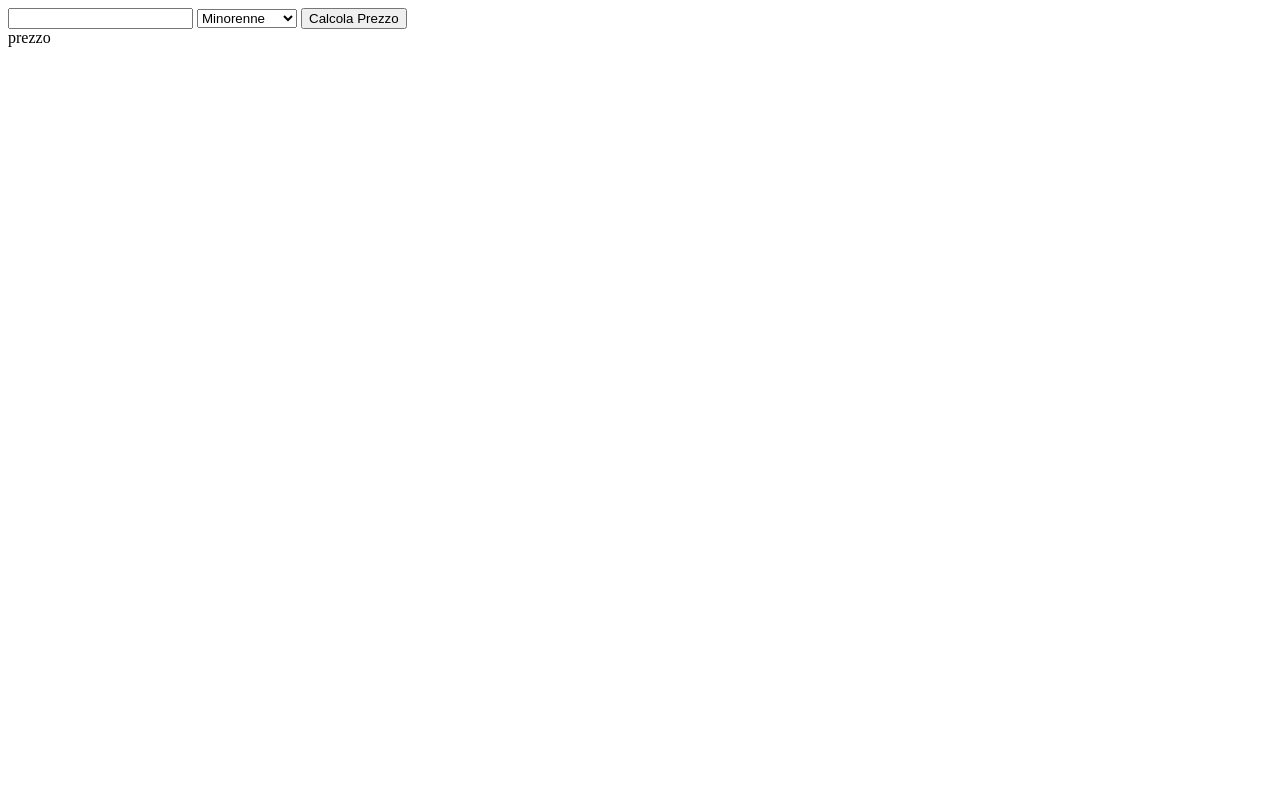
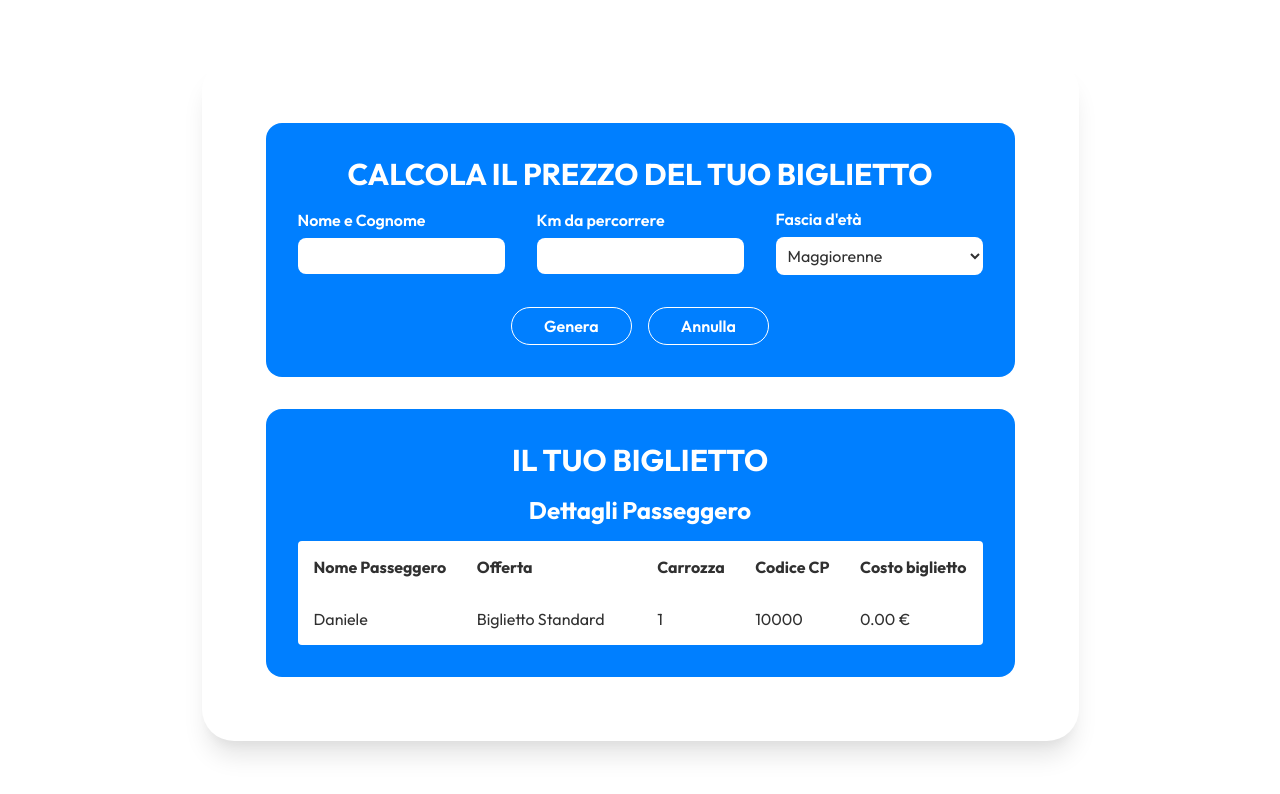
Before and after one commit to danielecapano/js-biglietto-treno-form, a plain HTML site: page index.html in a window 1280 px wide. Drawn offline with Linux system fonts and the light colour scheme.

Commit message:
ADD - style  and content and js bonus

```diff
--- a/css/style.css
+++ b/css/style.css
@@ -0,0 +1,153 @@
+@import url('https://fonts.googleapis.com/css2?family=Outfit:wght@300;400;600;700&display=swap');
+
+:root {
+    --bg-color: #007FFF;
+    --text: #303030;
+    --white: #FFFFFF;
+}
+
+* {
+    padding: 0;
+    margin: 0;
+    box-sizing: border-box;
+}
+
+ul,
+ol,
+menu {
+    list-style: none;
+}
+
+img {
+    max-width: 100%;
+}
+
+a {
+    text-decoration: none;
+    color: currentColor;
+}
+
+button {
+    border: none;
+    outline: none;
+}
+
+
+body {
+    font-family: 'Outfit', sans-serif;
+
+}
+
+.main-content {
+    display: flex;
+    align-items: center;
+    justify-content: center;
+    min-height: 100vh;
+}
+
+.wrapper {
+    padding: 4rem;
+    background-color: #ffffff;
+    box-shadow: rgba(0, 0, 0, 0.1) 0px 20px 25px -5px, rgba(0, 0, 0, 0.04) 0px 10px 10px -5px;
+    border-radius: 2rem;
+}
+
+section {
+    max-width: 800px;
+    background-color: var(--bg-color);
+    color: var(--white);
+    border-radius: 1rem;
+    padding: 2rem;
+}
+
+section.data {
+    margin-bottom: 2rem;
+
+}
+
+
+
+.section-title {
+    font-size: 30px;
+    text-transform: uppercase;
+    text-align: center;
+    margin-bottom: 1rem;
+}
+
+.input-group {
+    display: flex;
+    align-items: center;
+    justify-content: center;
+    gap: 2rem;
+    margin-bottom: 2rem;
+}
+
+.input-container {
+    width: 100%;
+}
+
+label {
+    display: block;
+    margin-bottom: 0.5rem;
+    font-weight: 600;
+}
+
+.input {
+    border: none;
+    outline: none;
+    padding: 0.5rem;
+    flex-basis: 200px;
+    border-radius: 0.5rem;
+    width: 100%;
+    font-family: 'Outfit', sans-serif;
+    font-size: 1rem;
+    color: var(--text);
+}
+
+select {
+    background-color: var(--white);
+}
+
+.buttons {
+    display: flex;
+    align-items: center;
+    justify-content: center;
+    gap: 1rem;
+}
+
+button {
+    font-family: 'Outfit', sans-serif;
+    background-color: transparent;
+    padding: 0.5rem 2rem;
+    border: 1px solid var(--white);
+    color: currentColor;
+    font-weight: 600;
+    font-size: 1rem;
+    border-radius: 999px;
+    cursor: pointer;
+}
+
+.subtitle {
+    font-size: 24px;
+    text-align: center;
+    margin-bottom: 1rem;
+}
+
+.data-ticket-list {
+    display: flex;
+    align-items: center;
+    justify-content: space-between;
+    padding: 1rem;
+    background-color: var(--white);
+    color: var(--text);
+    border-radius: 0.25rem;
+}
+
+.fix {
+    flex: 0 0 150px;
+}
+
+.data-ticket-title {
+    font-weight: 700;
+    margin-bottom: 2rem;
+}
--- a/index.html
+++ b/index.html
@@ -7,14 +7,73 @@
     <link rel="stylesheet" href="./css/style.css" />
   </head>
   <body>
-    <input type="text" name="distanza" id="distanza" class="input" />
-    <select name="discount" id="discount" class="select">
-      <option value="0">Minorenne</option>
-      <option value="1">Maggiorenne</option>
-      <option value="2">Over 65</option>
-    </select>
-    <button class="btn-calc">Calcola Prezzo</button>
-    <div class="price">prezzo</div>
+    <main class="main-content">
+      <div class="wrapper">
+        <section class="data">
+          <h2 class="section-title">Calcola il prezzo del tuo biglietto</h2>
+          <div class="section-content">
+            <div class="input-group">
+              <div class="input-container">
+                <label for="nome">Nome e Cognome</label>
+                <input type="text" name="nome" id="nome" class="input" />
+              </div>
+              <div class="input-container">
+                <label for="distanza">Km da percorrere</label>
+                <input
+                  type="text"
+                  name="distanza"
+                  id="distanza"
+                  class="input"
+                />
+              </div>
+              <div class="input-container">
+                <label for="discount">Fascia d'età</label>
+                <select name="discount" id="discount" class="input">
+                  <option value="0">Minorenne</option>
+                  <option value="1" selected>Maggiorenne</option>
+                  <option value="2">Over 65</option>
+                </select>
+              </div>
+            </div>
+            <div class="buttons">
+              <button class="btn-calc">Genera</button>
+              <button class="btn-reset">Annulla</button>
+            </div>
+          </div>
+
+        </section>
+        <section class="output">
+          <h3 class="section-title">Il tuo biglietto</h2>
+          <div class="section-content">
+            <h4 class="subtitle">Dettagli Passeggero</h4>
+            <ul class="data-ticket-list">
+
+              <li class="data-ticket-item">
+                <p class="data-ticket-title">Nome Passeggero</p>
+                <p class="data-ticket-text" id="ticket-name">Daniele</p>
+              </li>
+              <li class="data-ticket-item fix">
+                <p class="data-ticket-title">Offerta</p>
+                <p class="data-ticket-text" id="ticket-type">Biglietto Standard</p>
+              </li>
+              <li class="data-ticket-item">
+                <p class="data-ticket-title">Carrozza</p>
+                <p class="data-ticket-text" id="wagon">1</p>
+              </li>
+              <li class="data-ticket-item">
+                <p class="data-ticket-title">Codice CP</p>
+                <p class="data-ticket-text" id="cp-code">10000</p>
+              </li>
+              <li class="data-ticket-item">
+                <p class="data-ticket-title">Costo biglietto</p>
+                <p class="data-ticket-text" id="price">0.00 &euro;</p>
+              </li>
+
+            </ul>
+          </div>
+        </section>
+      </div>
+    </main>
     <script src="./js/script.js"></script>
   </body>
 </html>
--- a/js/script.js
+++ b/js/script.js
@@ -1,23 +1,44 @@
 const PREZZO_KM = 0.21;
 const SCONTO_UNDER_18 = 20;
 const SCONTO_OVER_65 = 40;
+const elDOMName = document.getElementById("nome");
 const elDOMInput = document.getElementById("distanza");
 const elDOMSelect = document.getElementById("discount");
-const elDOMBtn = document.querySelector(".btn-calc");
-const elDOMPrice = document.querySelector(".price");
+const elDOMBtnCalc = document.querySelector(".btn-calc");
+const elDOMBtnReset = document.querySelector(".btn-reset");
 
-elDOMBtn.addEventListener("click", function () {
+const elDOMPrice = document.getElementById("price");
+const elDOMTicketName = document.getElementById("ticket-name");
+const elDOMTicketType = document.getElementById("ticket-type");
+
+const elDOMwagon = document.getElementById("wagon");
+const elDOMCpCode = document.getElementById("cp-code");
+
+elDOMBtnCalc.addEventListener("click", function () {
   const distanza = elDOMInput.value; // 100
   const age = elDOMSelect.value; // 1
   const prezzoBase = distanza * PREZZO_KM; // 21
   let sconto = 0;
+  elDOMTicketType.innerHTML = "Biglietto Standard";
+
   if (age === "0") {
     sconto = (prezzoBase * SCONTO_UNDER_18) / 100;
+    elDOMTicketType.innerHTML = "Biglietto Ridotto 20%";
   } else if (age === "2") {
     sconto = (prezzoBase * SCONTO_OVER_65) / 100;
+    elDOMTicketType.innerHTML = "Biglietto Ridotto 40%";
   }
 
   const prezzoFinale = prezzoBase - sconto;
-  console.log(prezzoBase, sconto);
-  elDOMPrice.innerHTML = prezzoFinale.toFixed(2);
+  elDOMTicketName.innerHTML = elDOMName.value;
+
+  elDOMPrice.innerHTML = prezzoFinale.toFixed(2) + " &euro;";
+
+  elDOMwagon.innerHTML = Math.floor(Math.random() * 10 + 1);
+  elDOMCpCode.innerHTML = Math.floor(Math.random() * 100000 + 1);
 });
+
+elDOMBtnReset.addEventListener("click", function () {
+  elDOMName.value = "";
+  elDOMInput.value = "";
+});
```
